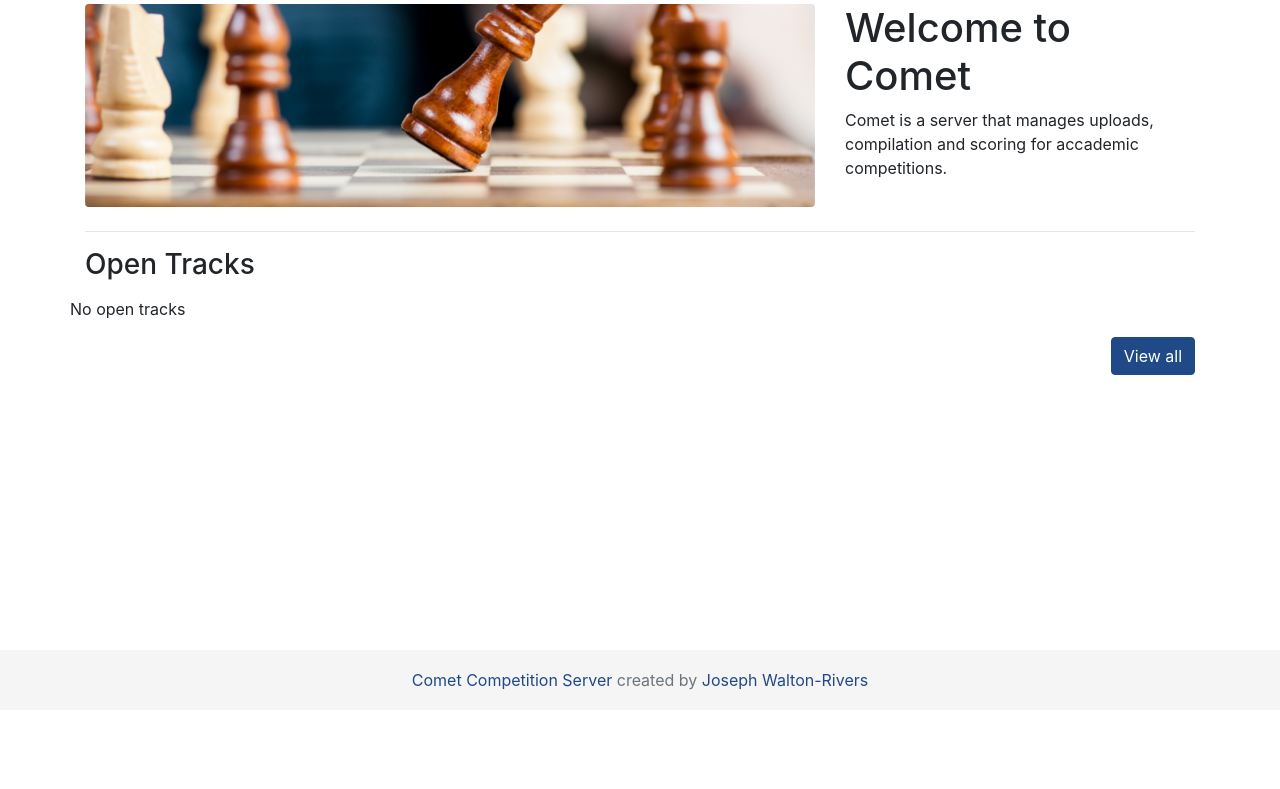
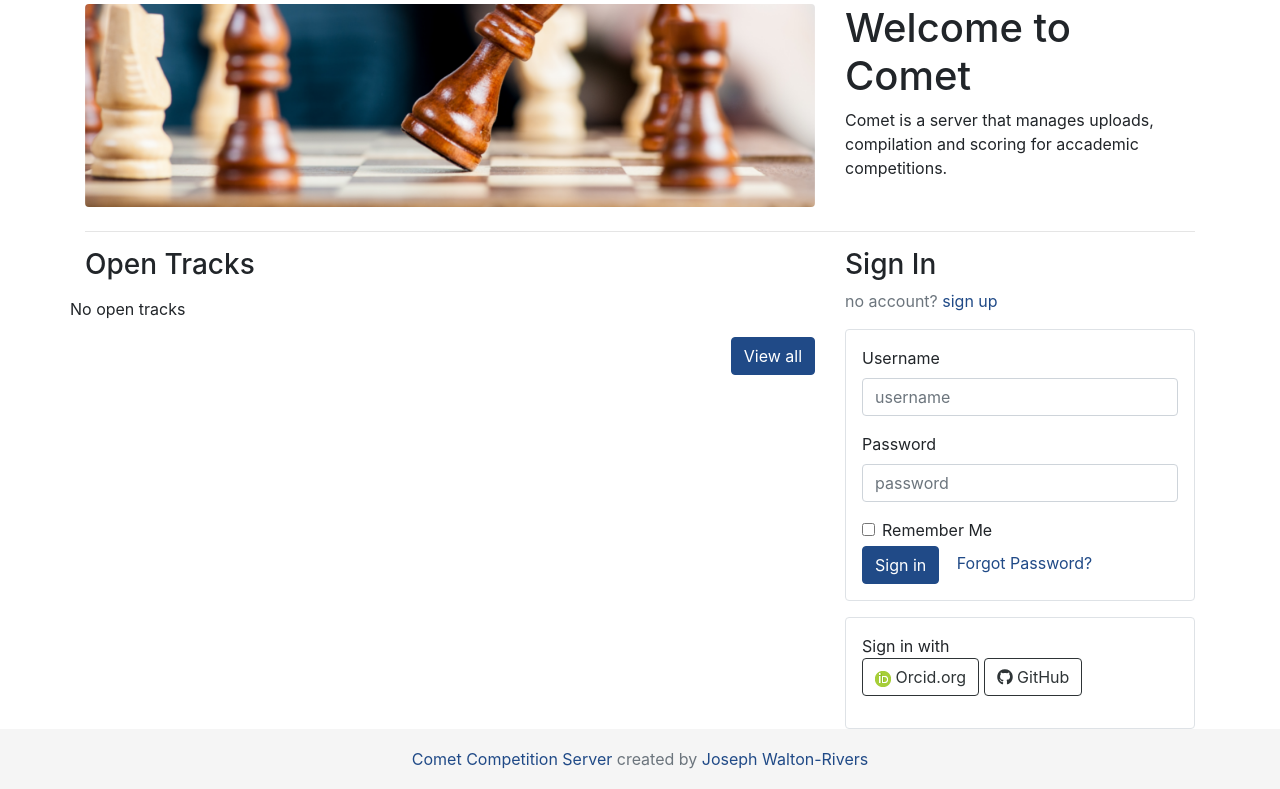
Before and after one commit to fossgalaxy/comet, a Django app: page / in a window 1280 px wide. Shown: the part 90-879 px from the top of the page. Before the commit the page ends 780 px from the top, so only its background shows below. Run offline with Django 3.2, Linux system fonts and the light colour scheme; data that the repository does not hold is empty; some libraries are stand-ins or nearby versions.

Commit message:
add sign in box to homepage

```diff
--- /dev/null
+++ b/data/templates/socialaccount/snippets/provider_home.html
@@ -0,0 +1,22 @@
+{% load socialaccount static %}
+
+{% get_providers as socialaccount_providers %}
+
+{% for provider in socialaccount_providers %}
+{% if provider.id == "openid" %}
+{% for brand in provider.get_brands %}
+  <a title="{{brand.name}}"
+     class="socialaccount_provider {{provider.id}} {{brand.id}} btn btn-outline-dark"
+     href="{% provider_login_url provider.id openid=brand.openid_url process=process %}"
+     >{{brand.name}}</a>
+{% endfor %}
+{% endif %}
+  <a title="{{provider.name}}" class="socialaccount_provider {{provider.id}} btn btn-outline-dark"
+     href="{% provider_login_url provider.id process=process scope=scope auth_params=auth_params %}">
+	{% if provider.id == "orcid" %}
+		<img src="{% static "/img/orcid_16x16.png" %}" alt="ORCID logo" />
+	{% else %}
+		<i class="fab fa-{{provider.name|lower}}"></i>
+	{% endif %}
+	{{provider.name}}</a>
+{% endfor %}
--- a/fg_competitions/templates/fg_competitions/index.html
+++ b/fg_competitions/templates/fg_competitions/index.html
@@ -1,5 +1,7 @@
 {% extends "base.html" %}
-{% load static %}
+
+{% load static bootstrap4 %}
+{% load account socialaccount %}
 
 {% block head_title %}Competitions{% endblock %}
 
@@ -15,6 +17,10 @@
 		</div>
 	</div>
 	<hr />
+
+	<div class="row">
+
+		<div class="col">
 
 		<h3>Open Tracks</h3>
 		<div class="card-deck my-3">
@@ -36,5 +42,56 @@
 		</div>
 
     		<a class="btn btn-primary float-right" href="{% url 'competitions' %}">View all</a>
+		</div>
+
+		{% if not user.is_authenticated %}
+		<div class="col-4">
+
+			<h3>Sign In</h3>
+			<p class="text-muted">no account? <a href="{% url 'account_signup' %}">sign up</a></p>
+
+			<form method="post" action="{% url 'account_login' %}" class="p-3 border rounded">
+
+				<div class="form-group">
+					<label for="username">Username</label>
+					<input id="username" name="login" placeholder="username" class="form-control">
+				</div>
+
+				<div class="form-group">
+					<label for="password">Password</label>
+					<input id="password" name="password" placeholder="password" type="password" class="form-control">
+				</div>
+
+				<div class="form-check">
+					<input id="id_remember" class="form-check-input" type="checkbox" name="remember">
+					<label class="form-check-label" for="id_remember">Remember Me</label>
+				</div>
+				{% csrf_token %}
+
+				<button type="submit" class="btn btn-primary mt-1">Sign in</button> <a href="{% url 'account_reset_password' %}" class="btn btn-text">Forgot Password?</a>
+			</form>
+
+			<div class="p-3 mt-3 border rounded">
+
+			{% get_providers as socialaccount_providers %}
+
+			{% if socialaccount_providers %}
+			<div class="socialaccount_ballot">
+			  Sign in with
+			  <ul class="socialaccount_providers list-unstyled">
+			    {% include "socialaccount/snippets/provider_home.html" with process="login" %}
+			  </ul>
+
+			</div>
+			{% endif %}
+
+			</div>
+
+		</div>
+		{% endif %}
+
+	</div>
+
+
 
 {% endblock %}
```
Lines whose indentation alone changed are shown as unchanged.
